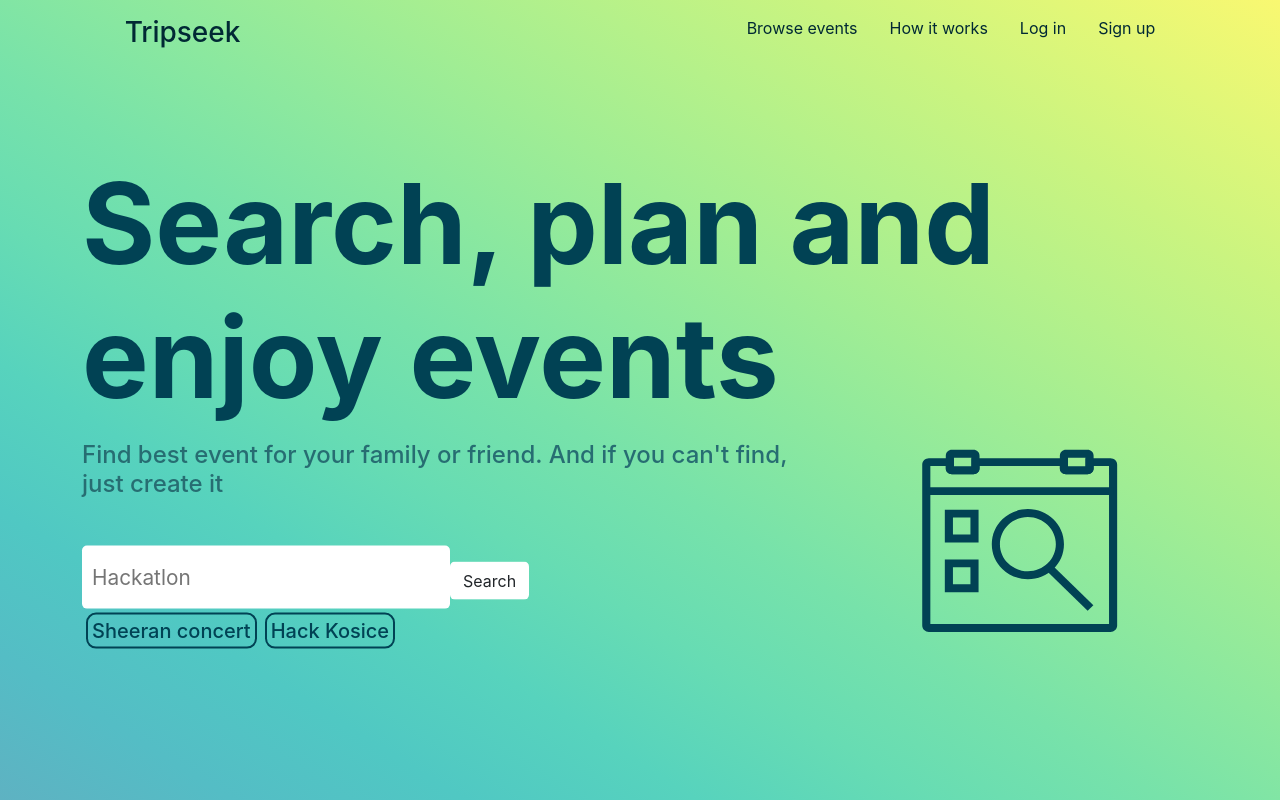
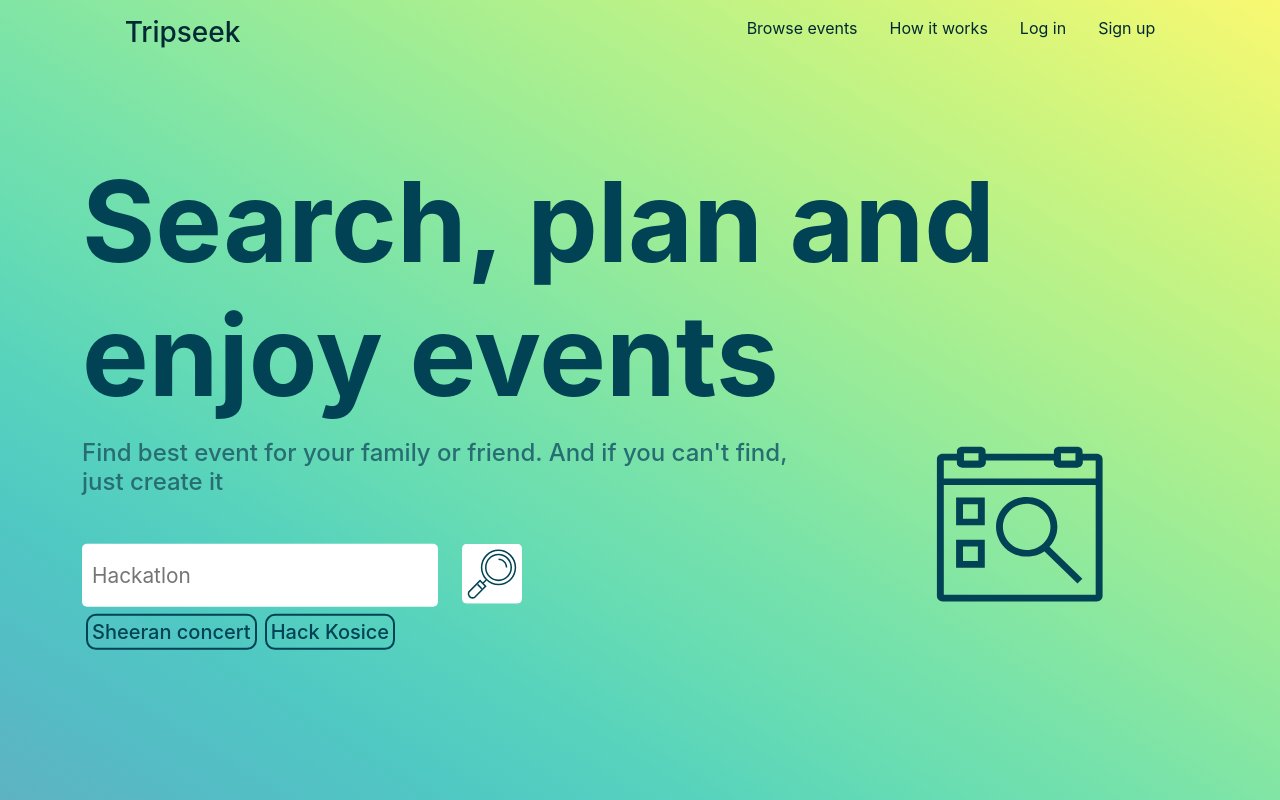
Before and after one commit to tadeas-drab/eventoget-next, a Next.js app: page / in a window 1280 px wide. Shown: the top 800 px of the page. Built offline with nearby package versions, Linux system fonts and the light colour scheme.

Commit message:
title search

```diff
--- a/pages/index.tsx
+++ b/pages/index.tsx
@@ -4,6 +4,7 @@ import Image from 'next/image'
 import styles from '../styles/Home.module.css'
 import Navigation from './shared/navigation'
 import Contact from './shared/contact'
+import Link from 'next/link'
 
 const Home: NextPage = () => {
   return (
@@ -23,9 +24,15 @@ const Home: NextPage = () => {
             <div className="row mt-3">
               <div className='col-8'>
                 <h4 className="lighter-text mb-3">Find best event for your family or friend. And if you can&apos;t find, just create it</h4>
-                <div className="mt-5 w-100">
-                  <input placeholder='Hackatlon'></input>
-                  <button className='btn search-button ml-3'>Search</button>
+                <div className="mt-5 row">
+                  <div className='col-6'>
+                    <input placeholder='Hackatlon' className=' w-100'></input>
+                  </div>
+                  <div className='col-2'>
+                    <Link href="">
+                        <Image src="/images/search-f.svg" width={60} height={60} alt="search" className='h100 white-bg br-5'/>
+                    </Link>
+                  </div>
                 </div>
                 <button className='transparent-button m-1 p-1 pl-2 pr-2'>
                   <h5 className='m-0'>Sheeran concert</h5>
@@ -35,7 +42,7 @@ const Home: NextPage = () => {
                 </button>
               </div>
               <div className='col-4 d-none d-md-block text-center'>
-                <Image src="/images/find-event.svg" width={200} height={200} alt="calendar icon"/>
+                <Image src="/images/find-event.svg" width={170} height={170} alt="calendar icon"/>
               </div>
             </div>
           </div>
--- a/styles/globals.css
+++ b/styles/globals.css
@@ -54,6 +54,11 @@ a {
 
 .h-100 {
     height: 100vh !important;
+}
+
+.hm100 {
+    height: 100% !important;
+    max-height: 100% !important;
 }
 
 .w-75 {
@@ -317,3 +322,11 @@ hr {
 .z-999 {
     z-index: 999 !important;
 }
+
+
+/* border radius
+-------------------------------------------------- */
+
+.br-5 {
+    border-radius: 5px;
+}
```
Also changed, not shown: public/images/search-f.svg (added).
